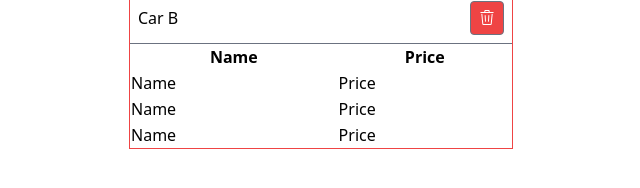
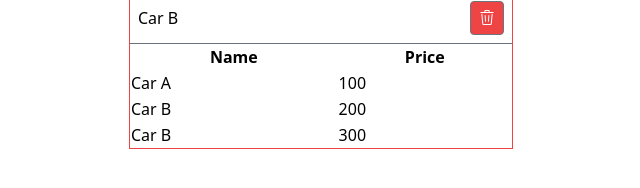
Before and after one commit to datlt2306/FPL-WEB209, a React (Vite) app: page / in a window 1280 px wide. Shown: the part 188-376 px from the top of the page, without its empty margins (319-959 px from the left). Built offline with nearby package versions, Linux system fonts and the light colour scheme.

Commit message:
Buổi 4: Update render data

```diff
--- a/src/App.tsx
+++ b/src/App.tsx
@@ -4,9 +4,9 @@ import { Form, List } from "./components";
 import { ICar } from "./interfaces/car";
 import Table from "./components/Table";
 const carsData = [
-    { id: 1, name: "Car A", price: 100 },
-    { id: 2, name: "Car B", price: 200 },
-    { id: 3, name: "Car B", price: 300 },
+    { id: 1, name: "Car A", price: 100 }, // car
+    { id: 2, name: "Car B", price: 200 }, // car
+    { id: 3, name: "Car B", price: 300 }, // car
 ];
 const config = [
     {
--- a/src/components/Table/index.tsx
+++ b/src/components/Table/index.tsx
@@ -1,14 +1,12 @@
 // type Props = {};
-
-import { ICar } from "@/interfaces/car";
 
 const Table = ({ dataSource, config }: any) => {
     const renderHeaders = config.map((column: any) => {
         return <th>{column.header ? column.header(column) : column.label}</th>;
     });
-    const renderRows = dataSource.map((car: ICar) => {
+    const renderRows = dataSource.map((car: any) => {
         const renderColumns = config.map((column: any) => {
-            return <td>{column.render ? column.render(car) : column.label}</td>;
+            return <td>{column.render ? column.render(car) : car[column.key]}</td>;
         });
         return <tr>{renderColumns}</tr>;
     });
```
